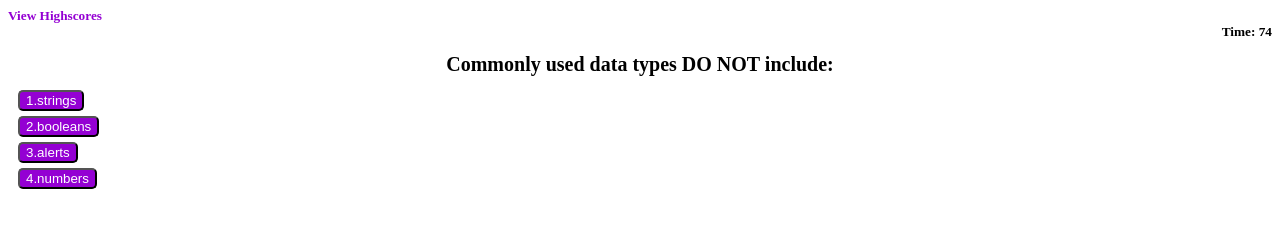
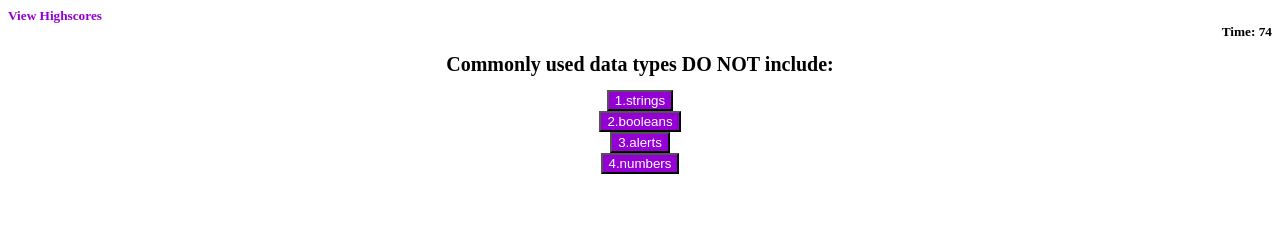
Before and after one commit to bycait27/javascript-code-quiz, a plain HTML site: page index.html in a window 1280 px wide. Both pictures are taken after a click on the button "Start Quiz". Drawn offline with Linux system fonts and the light colour scheme.

Commit message:
Added four buttons to html file

```diff
--- a/assets/js/script.js
+++ b/assets/js/script.js
@@ -62,28 +62,28 @@ let secondsLeft = 76;
 // stores multiple choice options for question one
 let questOne = ["1.strings", "2.booleans", "3.alerts", "4.numbers"];
 // make a function to create multiple choice buttons
-function questOneBtn() {
-    // hides p element from beginning of quiz
-    document.querySelector("p").style.visibility = "hidden";
-	for (let i = 0; i < questOne.length; i++) {
-	    let btnOne = document.createElement("button");
-        let textOne = document.createTextNode(questOne[i]);
-        btnOne.appendChild(textOne);
-	    document.querySelector("#multiple-choice").appendChild(btnOne);
-        btnOne.classList.add("button-style");
-        btnOne.addEventListener("click", function(event){
-            if (questOne[i] === questOne[2]) {
-                 // replaces "Coding Quiz Challenge" with first question
-    document.querySelector("#title").innerHTML = "The condition in an if/else statement is enclosed within ___.";
-    document.querySelector("p").textContent = "Correct!";
-            } else {
-                document.querySelector("#title").innerHTML = "The condition in an if/else statement is enclosed within ___.";
-                document.querySelector("p").textContent = "Wrong!";
-                // subtract from time?
-            }
-        });
-	}
-}
+// function questOneBtn() {
+//     // hides p element from beginning of quiz
+//     document.querySelector("p").style.visibility = "hidden";
+// 	for (let i = 0; i < questOne.length; i++) {
+// 	    let btnOne = document.createElement("button");
+//         let textOne = document.createTextNode(questOne[i]);
+//         btnOne.appendChild(textOne);
+// 	    document.querySelector("#multiple-choice").appendChild(btnOne);
+//         btnOne.classList.add("button-style");
+//         btnOne.addEventListener("click", function(event){
+//             if (questOne[i] === questOne[2]) {
+//                  // replaces "Coding Quiz Challenge" with first question
+//     document.querySelector("#title").innerHTML = "The condition in an if/else statement is enclosed within ___.";
+//     document.querySelector("p").textContent = "Correct!";
+//             } else {
+//                 document.querySelector("#title").innerHTML = "The condition in an if/else statement is enclosed within ___.";
+//                 document.querySelector("p").textContent = "Wrong!";
+//                 // subtract from time?
+//             }
+//         });
+	// }
+// }
 // stores multiple choice options for question two
 let questTwo = ["1.quotes", "2.curly brackets", "3.parentheses", "4.squary brackets"];
 // stores multiple choice options for question three
@@ -104,14 +104,23 @@ function gameTimer() {
     }, 1000);
 }
 
+// hide buttons on page load
+window.onload = (event) => {
+    document.querySelector("#multiple-choice").style.visibility = "hidden";
+    document.querySelector("#multiple-choice").style.display = "none";
+}
+
 // add event listener for click of start button
 startButton.addEventListener("click", function(event) {
     // hides "start quiz" button
     document.querySelector("#start").style.visibility = "hidden";
     // replaces "Coding Quiz Challenge" with first question
     document.querySelector("#title").innerHTML = "Commonly used data types DO NOT include: ";
-    // calls function to generate multiple choice buttons
-    questOneBtn();
+    // hide p element from beginning of quiz
+    document.querySelector("p").style.visibility = "hidden";
+    // make multiple choice buttons visible
+    document.querySelector("#multiple-choice").style.visibility = "visible";
+    document.querySelector("#multiple-choice").style.display = "block";
     // styling of question one header
     document.querySelector("#title").style.cssText = "font-size:20px;"
     // calls timer function
--- a/index.html
+++ b/index.html
@@ -20,8 +20,12 @@
     <main>
          <!-- title of the quiz -->
         <h1 id="title">Coding Quiz Challenge</h1>
+        <!-- make div for multiple choice buttons -->
         <div id="multiple-choice">
-
+            <button type="button" id="btn1">1.strings</button>
+            <button type="button" id="btn2">2.booleans</button>
+            <button type="button" id="btn3">3.alerts</button>
+            <button type="button" id="btn4">4.numbers</button>
         </div>
         <!-- quiz explanation displayed under header -->
         <p>Try to answer the following code-related questions within the time<br>limit. Keep in mind that incorrect answers will penalize your scoretime<br>by ten seconds!</p>
```
